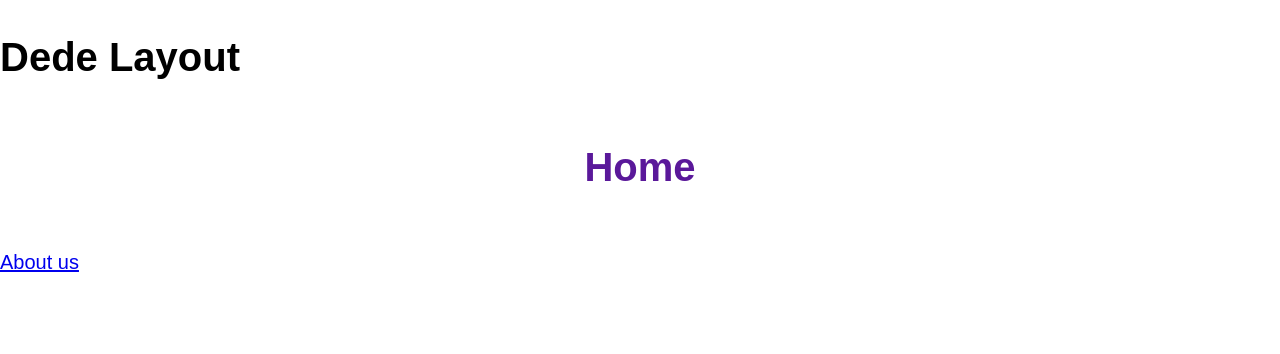
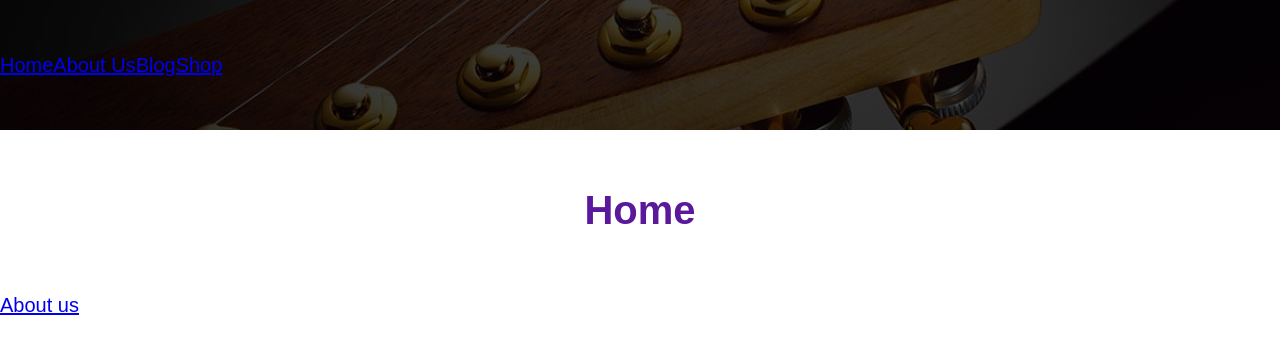
Before and after one commit to nancyh-code/guitar-store, a Next.js app: page / in a window 1280 px wide. Shown: the top 354 px of the page. Built offline with nearby package versions, Linux system fonts and the light colour scheme.

Commit message:
styles header and css modules

```diff
--- /dev/null
+++ b/components/Header.js
@@ -0,0 +1,20 @@
+import Link from "next/link";
+import styles from "../styles/Header.module.css";
+
+const Header = () => {
+  return (
+    <header className={styles.header}>
+      <div className="container">
+        <div></div>
+        <nav>
+          <Link href="/">Home</Link>
+          <Link href="/about">About Us</Link>
+          <Link href="/blog">Blog</Link>
+          <Link href="/shop">Shop</Link>
+        </nav>
+      </div>
+    </header>
+  );
+};
+
+export default Header;
--- a/components/Layout.js
+++ b/components/Layout.js
@@ -1,14 +1,15 @@
 import Head from "next/head";
+import Header from "./Header";
 
 const Layout = ({ children, page }) => {
   return (
     <div>
       <Head>
-        <title>My Shop Guitar - {page}</title>
-        <meta name="description" content="Generated by create next app" />
+        <title>GuitarLA - {page}</title>
+        <meta name="description" content="Store for the sale of guitars" />
         <link rel="icon" href="/favicon.ico" />
       </Head>
-      <h1>Dede Layout</h1>
+      <Header />
       {children}
     </div>
   );
--- /dev/null
+++ b/styles/Header.module.css
@@ -0,0 +1,8 @@
+.header {
+  background: linear-gradient(to right, rgba(0 0 0 /0.8), rgba(0 0 0 /0.7)),
+    url(../public/img/header.jpg);
+  /* background-color: linear-gradient(to right, rgb(0 0 0 /0.8), (0 0 0 /0.7)); */
+  background-size: cover;
+  background-position: 50%;
+  padding: 5rem 0;
+}
```
